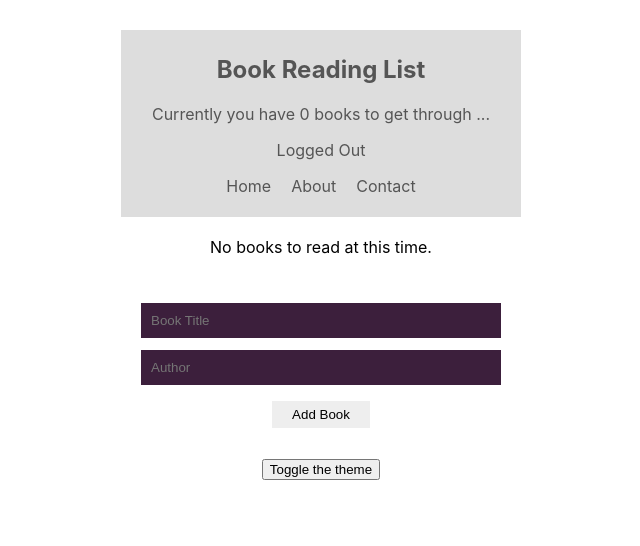
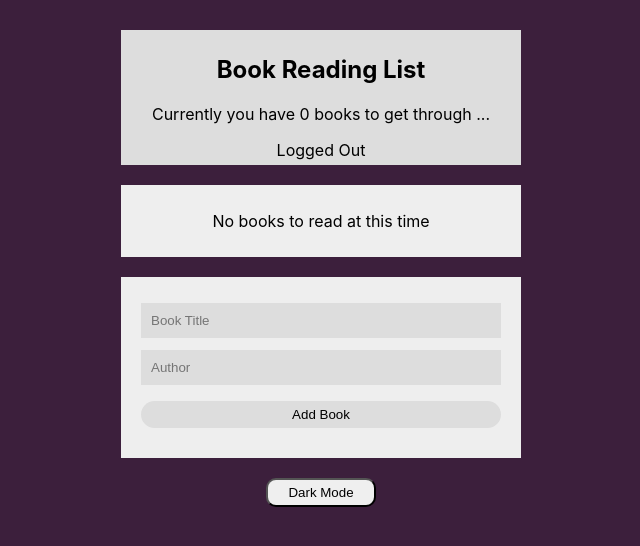
Before and after one commit to supuni9622/React-Context-Book-Management-App-, a React (Create React App) app in the folder book-app/: page / in a window 1280 px wide. Shown: the top 546 px of the page, without its empty margins (319-959 px from the left). Built offline with nearby package versions, Linux system fonts and the light colour scheme.

Commit message:
Style changes

```diff
--- a/book-app/src/components/BookDetails.js
+++ b/book-app/src/components/BookDetails.js
@@ -1,6 +1,6 @@
 import React, {useContext} from 'react';
 import {BookContext} from '../contexts/BookContext';
-import {ThemeContext} from '../contexts/ThemeContext'
+import {ThemeContext} from '../contexts/ThemeContext';
 
 const BookDetails = ({book}) => {
 
--- a/book-app/src/components/BookList.js
+++ b/book-app/src/components/BookList.js
@@ -42,8 +42,8 @@ const BookList = () => {
                     </ul>
                 </div>
                 :
-                <div className='empty'>
-                    No books to read at this time.
+                <div className='empty'  style={{background: theme.bg, color: theme.syntax}}>
+                   <p> No books to read at this time</p>
                 </div>
             }
            <NewBookForm/>
--- a/book-app/src/components/NavBar.js
+++ b/book-app/src/components/NavBar.js
@@ -24,11 +24,11 @@ const NavBar = () => {
             <div onClick={toggleAuth}>
                 {isAuth ? 'Logged In' : 'Logged Out'}
             </div>
-            <ul>
+            {/* <ul>
                 <li>Home</li>
                 <li>About</li>
                 <li>Contact</li>
-            </ul>
+            </ul> */}
         </nav>
     )
 }
--- a/book-app/src/components/NewBookForm.js
+++ b/book-app/src/components/NewBookForm.js
@@ -1,11 +1,14 @@
 import React, {useState, useCallback, useContext} from 'react';
 import {BookContext} from '../contexts/BookContext';
+import {ThemeContext} from '../contexts/ThemeContext'
 
 const NewBookForm = () => {
 
     // const {addBook} = useContext(BookContext)
     // Replace with dispatch from reducers
     const {dispatch} = useContext(BookContext);
+    const {isLightTheme, dark, light} = useContext(ThemeContext);
+    const theme = isLightTheme ? light : dark;
 
     const [bookValue, setBookValue] = useState('');
     const [author, setAuthor] = useState('');
@@ -25,10 +28,10 @@ const NewBookForm = () => {
     );
 
     return (
-        <form onSubmit={handleSubmit}>
-            <input type='text' placeholder='Book Title' value={bookValue} required onChange={(e) => setBookValue(e.target.value)}/>
-            <input type='text' placeholder='Author' value={author} required onChange={(e) => setAuthor(e.target.value)}/>
-            <input type='submit' value='Add Book'/>
+        <form onSubmit={handleSubmit} style={{background: theme.bg, color: theme.syntax}}>
+            <input type='text' placeholder='Book Title' style={{background: theme.ui}} value={bookValue} required onChange={(e) => setBookValue(e.target.value)}/>
+            <input type='text' placeholder='Author' style={{background: theme.ui}} value={author} required onChange={(e) => setAuthor(e.target.value)}/>
+            <input type='submit' value='Add Book' style={{background: theme.ui, color: theme.st}}/>
         </form>
      );
 }
--- a/book-app/src/components/ThemeToggle.js
+++ b/book-app/src/components/ThemeToggle.js
@@ -3,10 +3,10 @@ import { ThemeContext } from '../contexts/ThemeContext'
 
 const ThemeToggle = () => {
 
-    const {toggleTheme} = useContext(ThemeContext)
+    const {isLightTheme,toggleTheme} = useContext(ThemeContext)
 
     return (
-       <button onClick={toggleTheme}>Toggle the theme</button>
+       <button onClick={toggleTheme} style={{borderRadius:'10px', padding:'5px 20px 5px 20px', marginTop:'20px'}}>{isLightTheme ? 'Dark Mode' : 'Light Mode'}</button>
     )
 }
 
--- a/book-app/src/contexts/ThemeContext.js
+++ b/book-app/src/contexts/ThemeContext.js
@@ -6,14 +6,16 @@ const ThemeContextProvider = ({children}) => {
 
     const [isLightTheme, setIsLightTheme] = useState(true)
     const [light, setLight] = useState({
-        syntax : '#555',
+        syntax : '#000',
         ui : '#ddd',
-        bg : '#eee'
+        bg : '#eee',
+        st : '#000'
     })
     const [dark, setDark] = useState({
         syntax : '#ddd',
         ui : '#333',
-        bg : '#555'
+        bg : '#555',
+        st : '#fff'
     })
 
     const toggleTheme = useCallback(() => {
--- a/book-app/src/index.css
+++ b/book-app/src/index.css
@@ -5,6 +5,7 @@ body {
     sans-serif;
   -webkit-font-smoothing: antialiased;
   -moz-osx-font-smoothing: grayscale;
+  background: #3c1f3c;
 }
 
 code {
@@ -63,7 +64,9 @@ nav ul li{
 }
 
 .empty {
-  margin: 20px;
+  margin-top: 20px;
+  margin-bottom: 20px;
+  padding: 10px;
   text-align: center;
 }
 
@@ -76,7 +79,6 @@ input[type='text']{
   padding: 10px;
   box-sizing: border-box;
   margin: 6px 0;
-  background: #3c1f3c;
   color: #fff;
   border: 0;
 }
@@ -87,4 +89,6 @@ input[type='submit']{
   border: 0;
   padding: 6px 20px;
   display: block;
+  width: 100%;
+  border-radius: 20px;
 }
```
